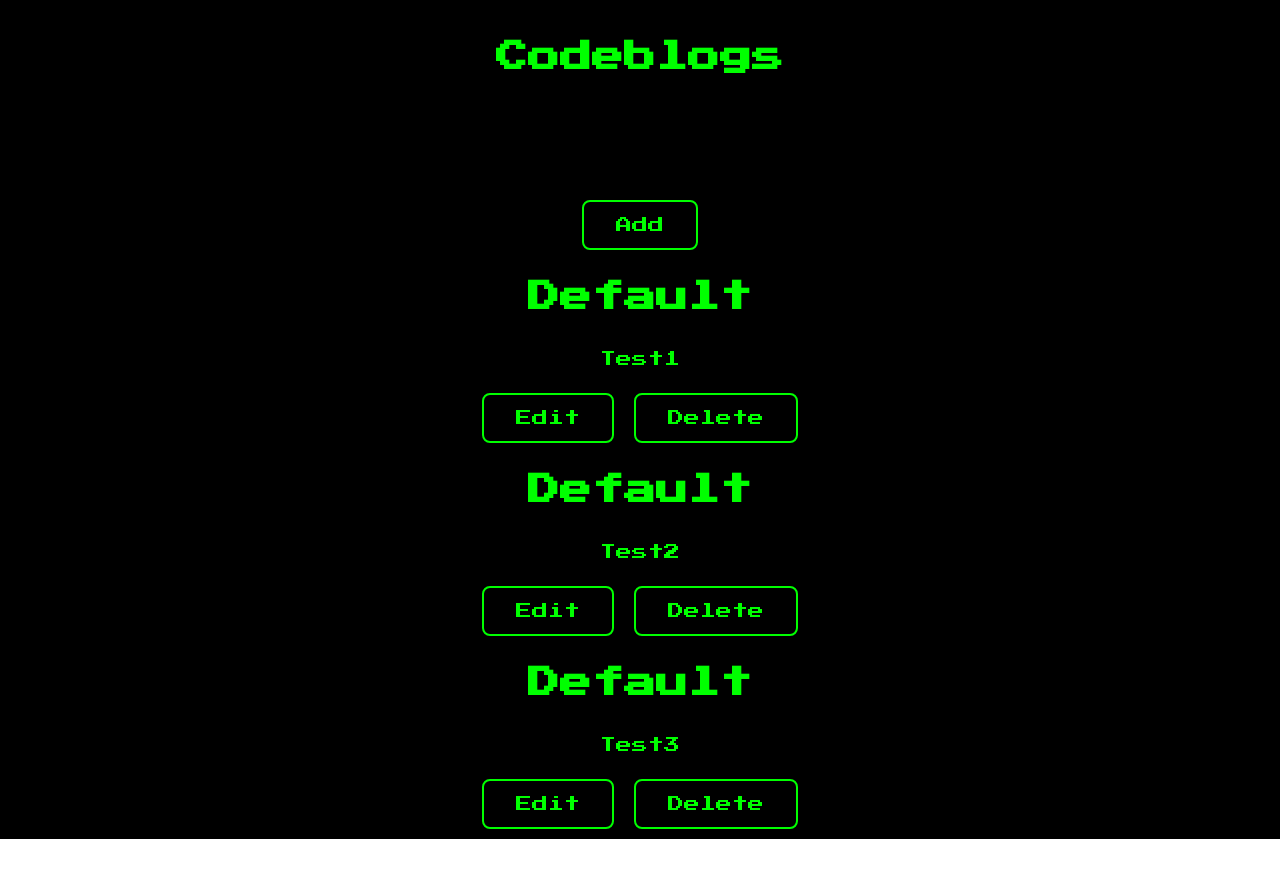
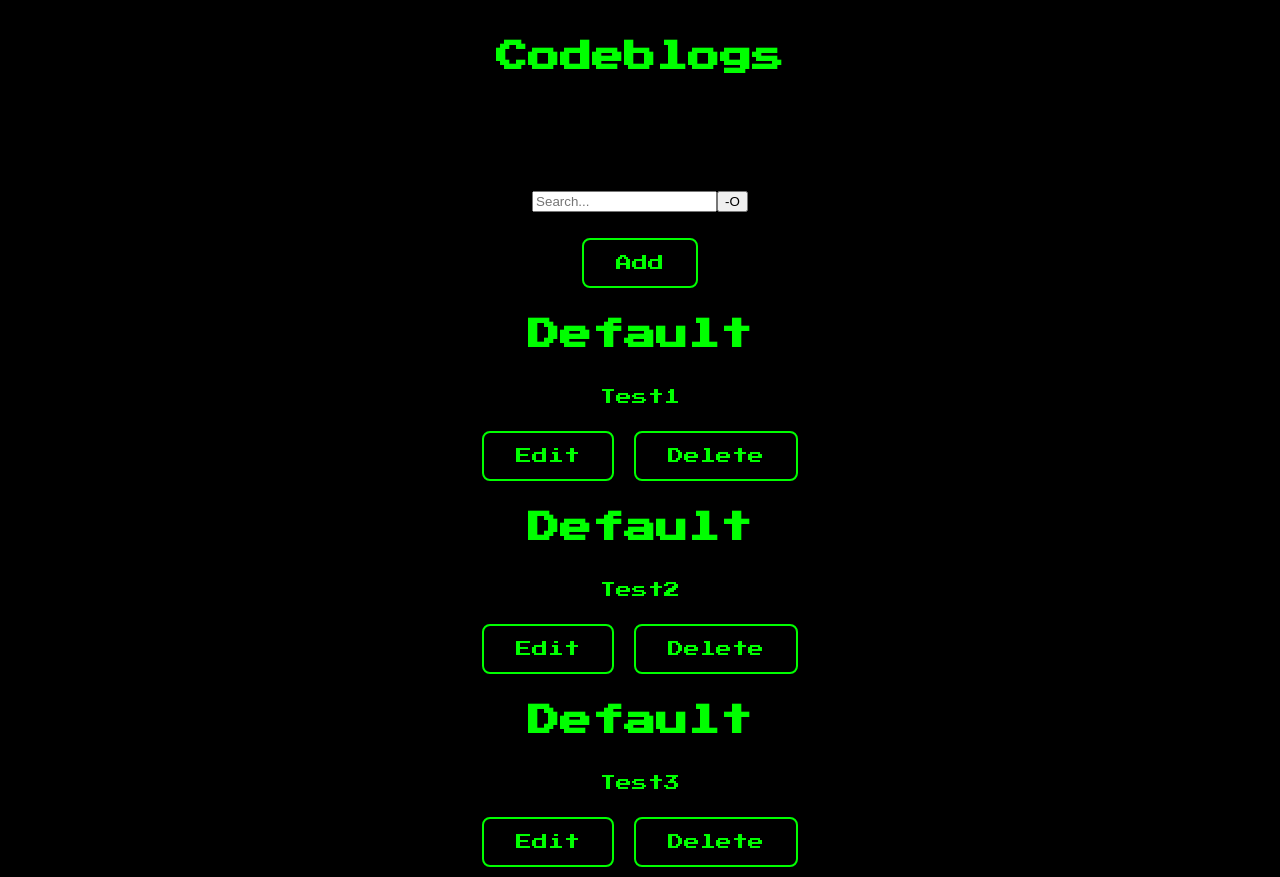
Before and after one commit to Niksutin/codeblogs, a React (Create React App) app: page / in a window 1280 px wide. Before the commit the page ends 839 px from the top, so only its background shows below. Built offline with nearby package versions, Linux system fonts and the light colour scheme; no server answers.

Commit message:
Add component SearchBar

```diff
--- a/src/Board.js
+++ b/src/Board.js
@@ -1,5 +1,6 @@
 import React, { Component } from 'react';
 import Post from './Post.js';
+import SearchBar from './SearchBar.js';
 import './styles/Board.css';
 
 export default class Board extends Component {
@@ -7,11 +8,13 @@ export default class Board extends Component {
     super(props);
     this.state = {
       posts: [],
+      searchText: ''
     };
     this.add = this.add.bind(this);
     this.removePost = this.removePost.bind(this);
     this.editPost = this.editPost.bind(this);
     this.testDataInject = this.testDataInject.bind(this);
+    this.searchPost = this.searchPost.bind(this);
   }
 
   componentDidMount() {
@@ -56,9 +59,16 @@ export default class Board extends Component {
     this.setState({posts: array});
   }
 
+  searchPost(text) {
+    console.log(text);
+    this.setState({searchText: text});
+  }
+
   render() {
     return (
         <div>
+          <SearchBar searchPost={this.searchPost}/>
+          <br/>
           <button onClick={this.add.bind(null, 'Default text')} className="PostButton" id="add">Add</button>
           { this.state.posts.map((text, i) => {
             return (
--- /dev/null
+++ b/src/SearchBar.js
@@ -0,0 +1,31 @@
+import React, { Component } from 'react';
+
+export default class SearchBar extends Component {
+    constructor(props) {
+        super(props);
+        this.state = {
+            searchPost: props.searchPost,
+            searchText: ""
+        };
+        this.search = this.search.bind(this);
+    }
+
+    search() {
+        this.state.searchPost(this.state.searchText);
+    }
+
+    handleChange(e) {
+        this.setState({searchText: e.target.value})
+    }
+
+    render() {
+        return (
+            <div>
+            <form onSubmit={e => e.preventDefault()}>
+                <input type="text" placeholder="Search..." onChange={this.handleChange.bind(this)}/>
+                <button type="submit" onClick={this.search}>-O</button>
+            </form>
+            </div>
+        )
+    }
+}
```
